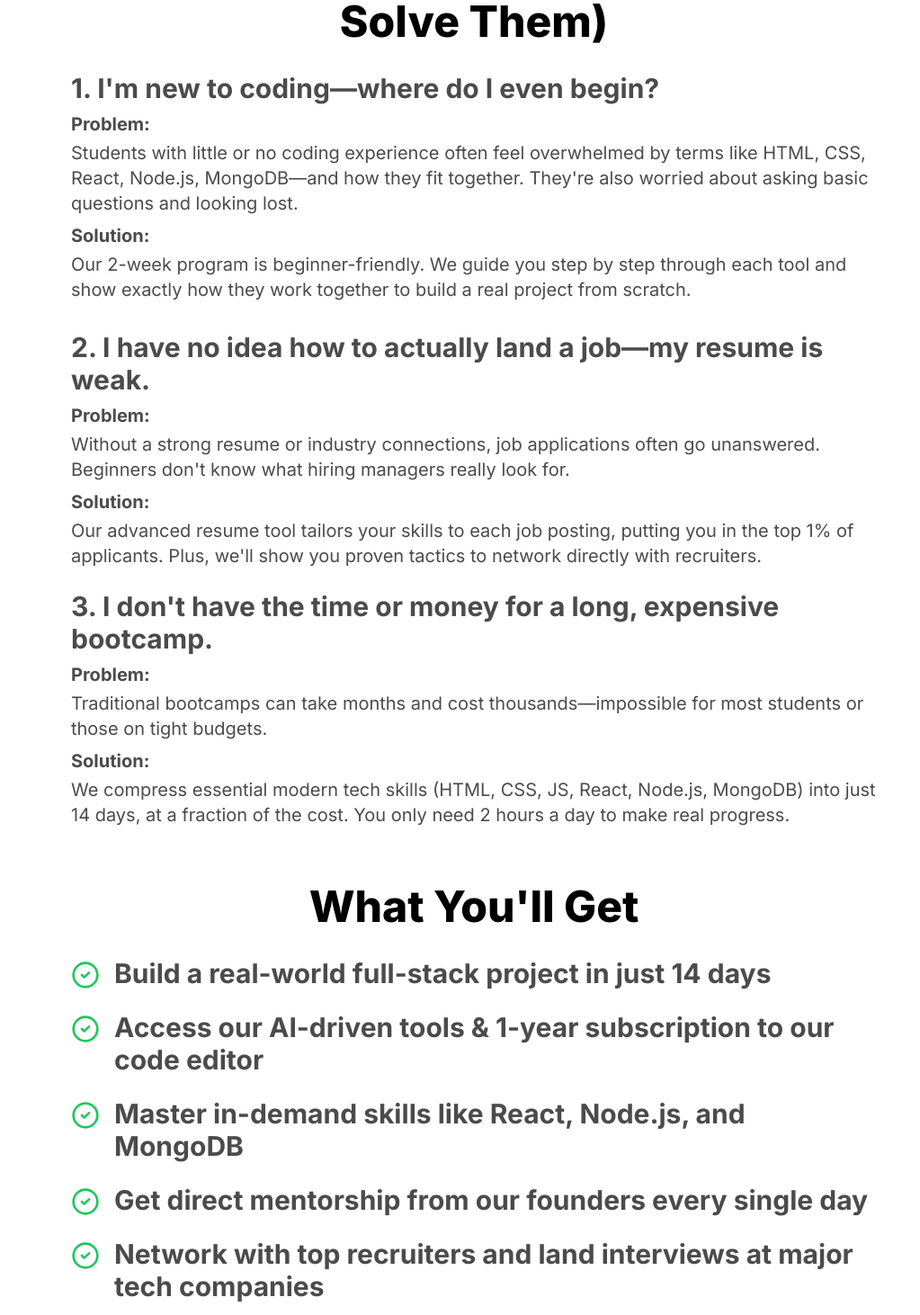
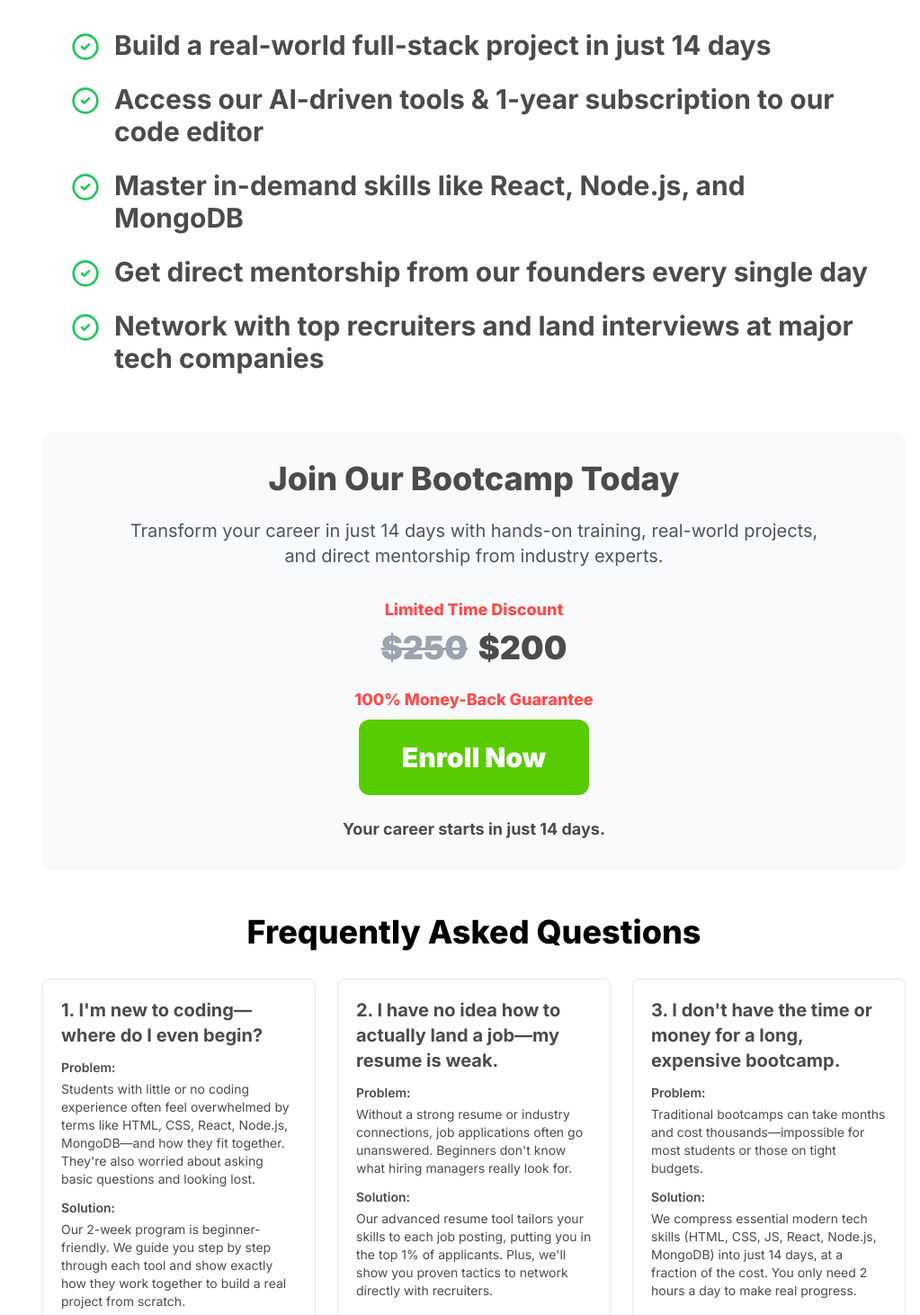
Before and after one commit to vallamulla-sreeja/commandl, a Next.js app: page /benefits in a window 1280 px wide. Shown: the part 1568-3030 px from the top of the page at 90% size, without its empty margins (257-1280 px from the left). Built offline with nearby package versions, Linux system fonts and the light colour scheme; no server answers.

Commit message:
fix the faq ui

```diff
--- a/app/benefits/page.tsx
+++ b/app/benefits/page.tsx
@@ -154,30 +154,6 @@ export default function BenefitsPage() {
             </div>
           </div>
 
-          {/* 3 Common Problems Section */}
-          <div className="mb-16 max-w-4xl mx-auto">
-            <h2 className="text-4xl sm:text-5xl font-extrabold mb-8 text-center text-black font-nunito">
-              3 Common Problems (And How We Solve Them)
-            </h2>
-            <div className="space-y-6 font-nunito text-[#4b4b4b]">
-              {commonProblems.map((item, index) => (
-                <div key={index} className="mb-8">
-                  <h3 className="text-2xl md:text-3xl font-bold mb-2">
-                    {item.title}
-                  </h3>
-                  <p className="text-lg md:text-xl mb-2">
-                    <strong className="block mb-1">Problem:</strong>
-                    {item.problem}
-                  </p>
-                  <p className="text-lg md:text-xl">
-                    <strong className="block mb-1">Solution:</strong>
-                    {item.solution}
-                  </p>
-                </div>
-              ))}
-            </div>
-          </div>
-
           {/* Updated Cohort + Perks Section */}
           <div className="mb-16 max-w-4xl mx-auto">
             <h2 className="text-4xl sm:text-5xl font-extrabold mb-8 text-center text-black font-nunito">
@@ -254,6 +230,32 @@ export default function BenefitsPage() {
             </div>
           )}
 
+          {/* FAQ Section - Moved to bottom and redesigned */}
+          <div className="mb-16 max-w-5xl mx-auto">
+            <h2 className="text-3xl sm:text-4xl font-extrabold mb-8 text-center text-black font-nunito">
+              Frequently Asked Questions
+            </h2>
+            <div className="grid grid-cols-1 md:grid-cols-3 gap-6 font-nunito text-[#4b4b4b]">
+              {commonProblems.map((item, index) => (
+                <div key={index} className="border border-gray-200 rounded-lg p-5 flex flex-col h-full">
+                  <h3 className="text-xl font-bold mb-3">
+                    {item.title}
+                  </h3>
+                  <div className="text-sm space-y-3 flex-grow">
+                    <div>
+                      <span className="font-semibold block mb-1">Problem:</span>
+                      <p>{item.problem}</p>
+                    </div>
+                    <div>
+                      <span className="font-semibold block mb-1">Solution:</span>
+                      <p>{item.solution}</p>
+                    </div>
+                  </div>
+                </div>
+              ))}
+            </div>
+          </div>
+
           {/* Contact Information Section */}
           <div className="text-center font-nunito mb-12">
             <p className="text-xl text-[#4b4b4b] font-medium">
```
